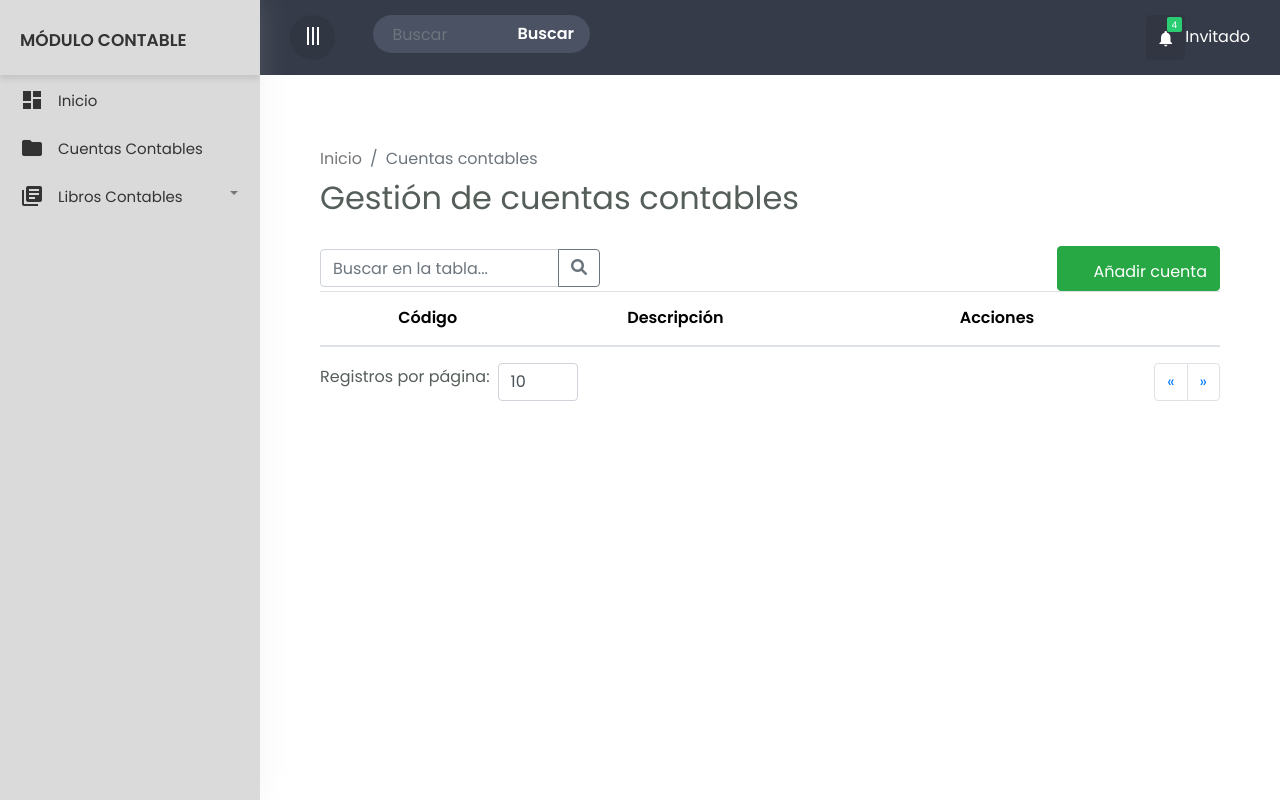
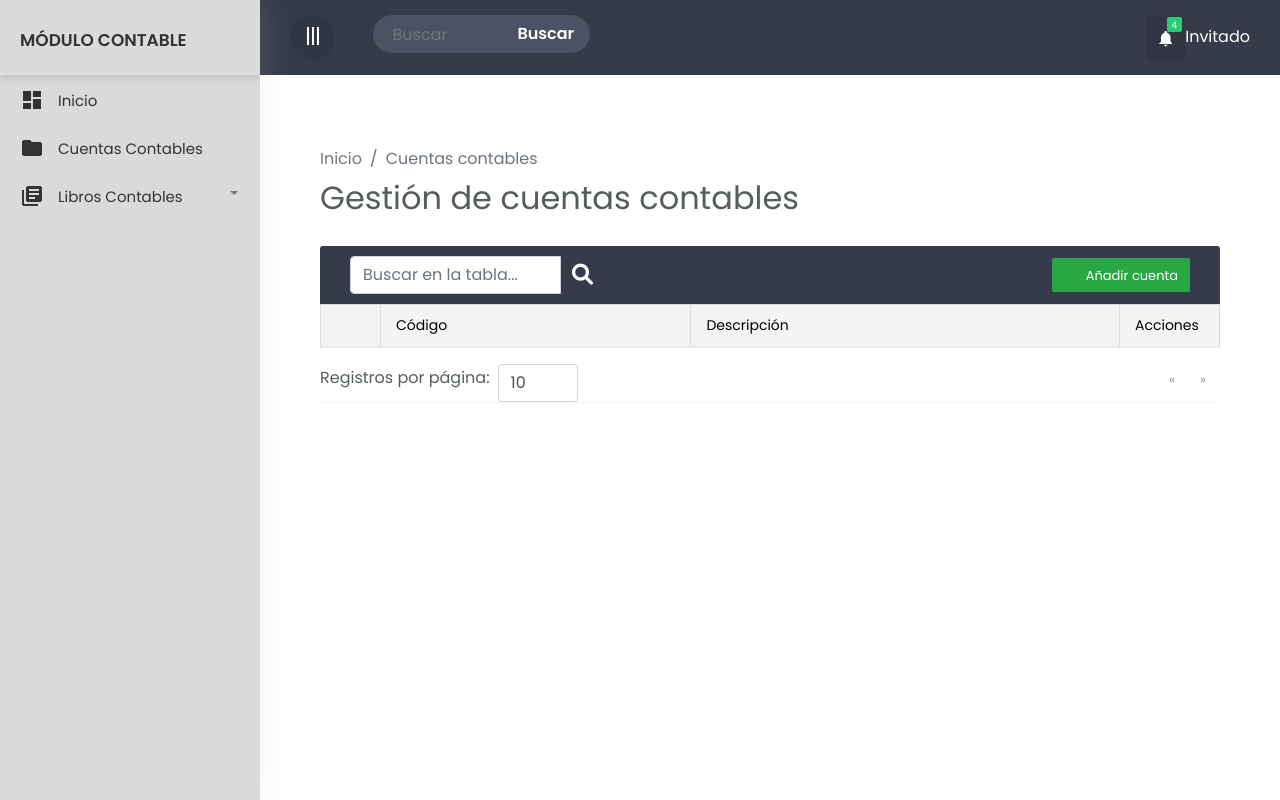
Before and after one commit to DiFardo/sistema_contable_deventas_decompras, a Flask app: page /cuentas in a window 1280 px wide. Run offline with Flask 3, Linux system fonts and the light colour scheme; data that the repository does not hold is empty; some libraries are stand-ins or nearby versions.

Commit message:
cambios barra - estilo

```diff
--- a/static/css/custom.css
+++ b/static/css/custom.css
@@ -532,6 +489,286 @@ input[type="search"] {
 
 /*========= Navbar Design End =========*/
 
+/*======== Table Design Start ========*/
+
+.table-wrapper {
+    background-color: #fff;
+    margin: 6px 0px 40px 0px;
+    width: 100%;
+    overflow: auto;
+    border-radius: 3px;
+    box-shadow: 0 1px 1px rgb(0 0 0 / 5%);
+}
+
+/* Título de la tabla */
+.table-title {
+    background: #353b48;
+    color: #fff;
+    position: sticky;
+    top: 0;
+    width: 100%;
+    left: 0;
+    padding: 10px 30px;
+    border-radius: 0px 0px 0 0;
+}
+
+.table-title h2 {
+    margin: 5px 0 0;
+    font-size: 17px;
+}
+
+.table-title .btn-group {
+    float: right;
+}
+
+.table-title .btn {
+    color: #fff;
+    float: right;
+    font-size: 13px;
+    border: none;
+    min-width: 50px;
+    border-radius: 2px;
+    margin-left: 10px;
+}
+
+.table-title .btn i {
+    float: left;
+    font-size: 21px;
+    margin-right: 5px;
+}
+
+.table-title .btn span {
+    float: left;
+    margin-top: 2px;
+}
+
+/* Diseño de la tabla */
+table.table {
+    border-collapse: collapse;
+    width: 100%;
+}
+
+table.table th,
+table.table td {
+    border: 1px solid #dcdcdc;
+    padding: 8px 15px;
+    font-size: 14px;
+    font-weight: 400;
+    vertical-align: middle;
+}
+
+table.table th {
+    background-color: #f4f4f4;
+    border-bottom: 2px solid #e9e9e9;
+}
+
+table.table td {
+    border-color: #e9e9e9;
+}
+
+table.table th:first-child {
+    width: 60px;
+}
+
+table.table th:last-child {
+    width: 100px;
+}
+
+table.table th i {
+    font-size: 17px;
+    margin: 6px 5px;
+    cursor: pointer;
+}
+
+table.table td:last-child {
+    opacity: 0.9;
+    font-size: 22px;
+    margin: 0px 5px;
+}
+
+table.table td a {
+    font-weight: bold;
+    color: #566787;
+    display: inline-block;
+    text-decoration: none;
+}
+
+table.table td a:hover {
+    color: #2196F3;
+}
+
+/* Sobrescribir las variables de Bootstrap para quitar el efecto de cebra */
+.table-striped tbody tr:nth-of-type(odd) {
+    --bs-table-striped-bg: transparent !important;
+    --bs-table-striped-color: inherit !important;
+}
+
+.edit {
+    color: #FFC107;
+}
+
+.delete {
+    color: #F44336;
+}
+
+table.table td i {
+    font-size: 19px;
+}
+
+table.table .avatar {
+    border-radius: 50%;
+    vertical-align: middle;
+    margin-right: 10px;
+}
+
+.pagination {
+    float: right;
+    margin: 0 0 5px;
+}
+
+.pagination li a {
+    border: none;
+    font-size: 13px;
+    min-width: 30px;
+    min-height: 30px;
+    color: #999;
+    margin: 0 2px;
+    line-height: 30px;
+    border-radius: 2px !important;
+    text-align: center;
+    padding: 0 6px;
+}
+
+.pagination li a:hover {
+    color: #666;
+}
+
+.pagination li.disabled i {
+    color: #ccc;
+}
+
+.pagination li i {
+    font-size: 16px;
+    padding-top: 6px;
+}
+
+.hint-text {
+    float: left;
+    margin-top: 10px;
+    font-size: 13px;
+}
+
+.custom-checkbox {
+    position: relative;
+}
+
+.custom-checkbox input[type="checkbox"] {
+    opacity: 0;
+    position: absolute;
+    margin: 5px 0 0 3px;
+    z-index: 9;
+}
+
+.custom-checkbox label:before {
+    width: 18px;
+    height: 18px;
+}
+
+.custom-checkbox label:before {
+    content: "";
+    margin-right: 10px;
+    display: inline-block;
+    vertical-align: text-top;
+    background-color: #fff;
+    border: 1px solid #bbb;
+    border-radius: 2px;
+    box-sizing: border-box;
+    z-index: 2;
+}
+
+.custom-checkbox input[type="checkbox"]:checked + label:after {
+    content: "";
+    position: absolute;
+    left: 6px;
+    top: 3px;
+    width: 6px;
+    height: 11px;
+    border: solid #000;
+    border-width: 0 3px 3px 0;
+    transform: inherit;
+    z-index: 3;
+    transform: rotatez(45deg);
+}
+
+.custom-checkbox input[type="checkbox"]:checked + label:before {
+    border-color: #03A9F4;
+    background: #03A9F4;
+}
+
+.custom-checkbox input[type="checkbox"]:checked + label:after {
+    border-color: #fff;
+}
+
+.custom-checkbox input[type="checkbox"]:disabled + label:before {
+    color: #b8b8b8;
+    cursor: auto;
+    box-shadow: none;
+    background: #ddd;
+}
+
+/*======== Table Design End ========*/
+
+/*------- Footer Design Start ------*/
+
+footer {
+    background-color: #353b48;
+    color: #fff;
+    text-align: center;
+    padding: 10px 30px;
+    position: relative;
+    width: 100%;
+}
+
+/*------- Footer Design End ------*/
+
+/*======== Responsive Sidebar ========*/
+
+@media only screen and (max-width: 992px) {
+    #sidebar {
+        position: fixed;
+        top: 0;
+        bottom: 0;
+        z-index: 10;
+        width: 260px;
+        transform: translatex(-100%);
+        transition: all 150ms linear;
+        box-shadow: none !important;
+    }
+
+    .body-overlay {
+        position: fixed;
+        top: 0;
+        left: 0;
+        width: 100%;
+        height: 100%;
+        display: none;
+        visibility: hidden;
+        opacity: 0;
+        z-index: 3;
+        transition: all 150ms linear;
+        background-color: rgba(0, 0, 0, 0.5);
+    }
+
+    #sidebar.show-nav,
+    .body-overlay.show-nav {
+        transform: translatex(0%);
+        opacity: 1;
+        display: block;
+        visibility: visible;
+        z-index: 15;
+    }
+}
+
 /*======== Tarjetas y Módulos ========*/
 
 .card-modulo {
```
Also changed, not shown: other parts of static/css/custom.css (+15 -49 lines).
